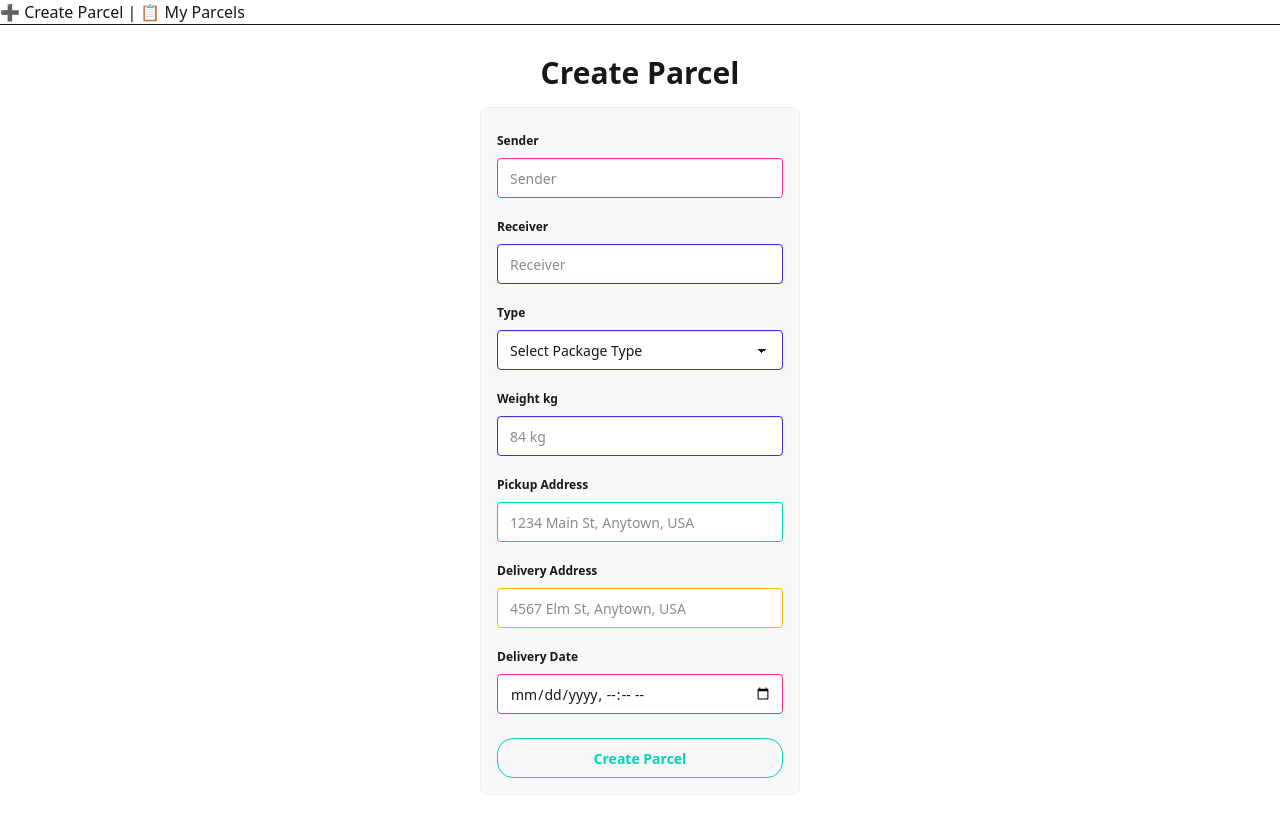
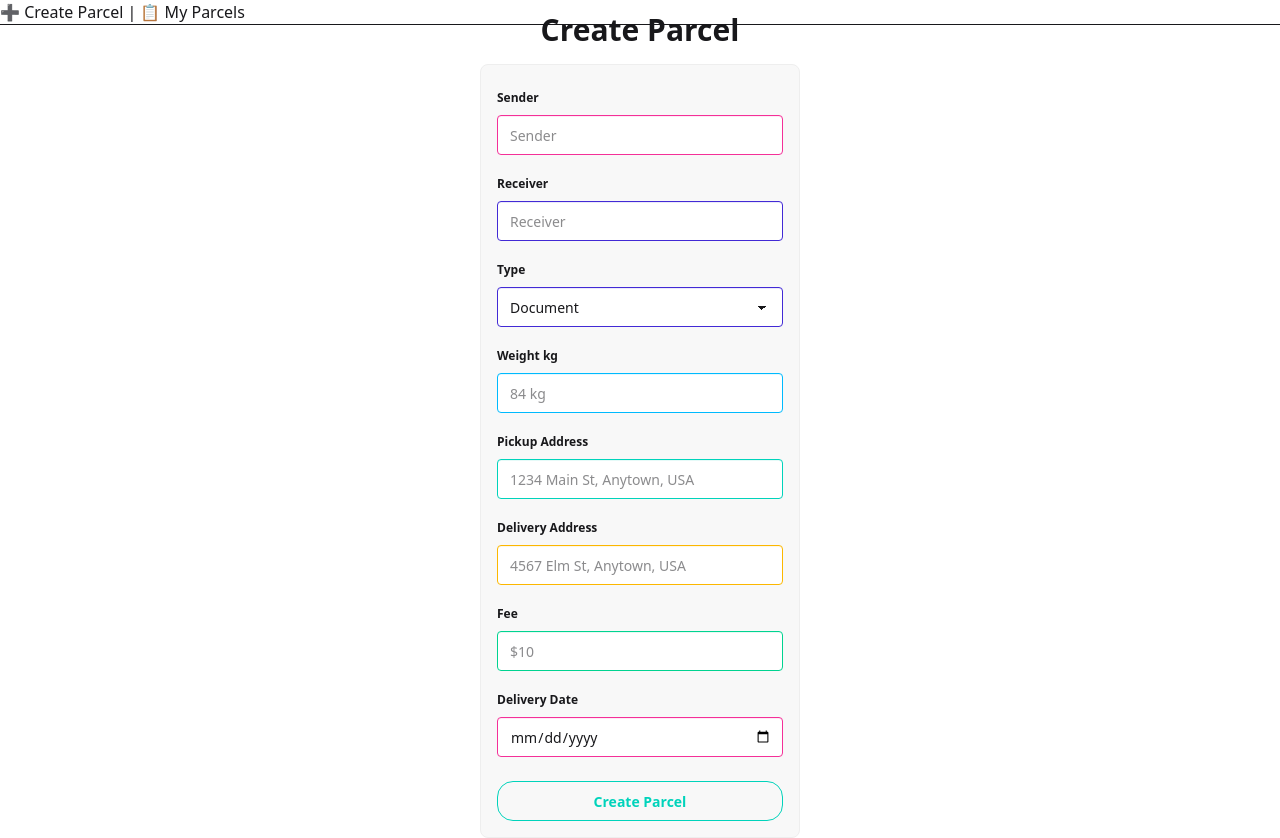
Before and after one commit to DexZed/bookish-bassoon, a React (Vite) app in the folder assignment-6/: page /sender/create in a window 1280 px wide. Built offline with nearby package versions, Linux system fonts and the light colour scheme.

Commit message:
fixed bs type errors

```diff
--- a/assignment-6/src/pages/Register.tsx
+++ b/assignment-6/src/pages/Register.tsx
@@ -1,8 +1,9 @@
 import { useForm, type SubmitHandler } from "react-hook-form";
 import { zodResolver } from "@hookform/resolvers/zod";
 import InputLayout from "../components/InputLayout";
-import SelectorLayout from "../components/selectorLayout";
+
 import { RegistrationSchema, type RegistrationFields } from "../interfaces/interfaces";
+import SelectorLayout from "../components/SelectorLayout";
 
 type Props = {};
 // TODO: Add api calls and sweet alert
@@ -36,7 +37,7 @@ function Register({}: Props) {
         >
           <InputLayout
             description="Name"
-            errorDescription={`${errors.name?.message}`}
+            errorDescription={errors.name &&`${errors.name?.message}`}
           >
             <input
               {...register("name")}
@@ -47,7 +48,7 @@ function Register({}: Props) {
           </InputLayout>
           <InputLayout
             description="Email"
-            errorDescription={`${errors.email?.message}`}
+            errorDescription={errors.email &&`${errors.email?.message}`}
           >
             <input
               {...register("email")}
@@ -58,7 +59,7 @@ function Register({}: Props) {
           </InputLayout>
           <InputLayout
             description="Password"
-            errorDescription={`${errors.password?.message}`}
+            errorDescription={errors.password && `${errors.password?.message}`}
           >
             <input
               {...register("password")}
@@ -69,7 +70,7 @@ function Register({}: Props) {
           </InputLayout>
           <SelectorLayout
             description="Role"
-            errorDescription={`${errors.role?.message}`}
+            errorDescription={errors.role && `${errors.role?.message}`}
           >
             <select
               {...register("role")}
--- a/assignment-6/src/pages/Sender/CreateParcel.tsx
+++ b/assignment-6/src/pages/Sender/CreateParcel.tsx
@@ -1,9 +1,9 @@
-// TODO: ADD styling and functionality
+
 
 import { zodResolver } from "@hookform/resolvers/zod";
 import { useForm, type SubmitHandler } from "react-hook-form";
 import InputLayout from "../../components/InputLayout";
-import SelectorLayout from "../../components/selectorLayout";
+import SelectorLayout from "../../components/SelectorLayout";
 import { ParcelSchema, type ParcelFields } from "../../interfaces/interfaces";
 
 type Props = {};
@@ -17,14 +17,14 @@ function CreateParcels({}: Props) {
   } = useForm<ParcelFields>({
     resolver: zodResolver(ParcelSchema),
   });
-  const onSubmit: SubmitHandler<ParcelFields> = async (data) => {
+  const onSubmit: SubmitHandler<ParcelFields> = (data) => {
+    // TODO: ADD api functionality and notifications from sweet alert
     try {
-      await new Promise((resolve) => setTimeout(resolve, 1000));
       console.log(data);
-
     } catch (error) {
       setError("root", {
-        message: "Random error message",
+        type: "manual",
+        message: "Something went wrong",
       });
     }
   };
@@ -45,29 +45,31 @@ function CreateParcels({}: Props) {
               type="text"
               className="input input-secondary"
               placeholder="Sender"
+              required
             />
           </InputLayout>
           <InputLayout
             description="Receiver"
-            errorDescription={ errors.receiver && `${errors.receiver?.message}`}
+            errorDescription={errors.receiver && `${errors.receiver?.message}`}
           >
             <input
               {...register("receiver")}
               type="text"
               className="input input-primary"
               placeholder="Receiver"
+              required
             />
           </InputLayout>
           <SelectorLayout
             description="Type"
-            errorDescription={ errors.type && `${errors.type?.message}`}
+            errorDescription={errors.type && `${errors.type?.message}`}
           >
             <select
               {...register("type")}
               className="select select-primary w-full"
-              defaultValue={"Select Package Type"}
+              required
             >
-              <option disabled={true}>Select Package Type</option>
+              <option disabled>Select Package Type</option>
               <option value={"Document"}>Document</option>
               <option value={"Box"}>Box</option>
               <option value={"Fragile"}>Fragile</option>
@@ -79,32 +81,50 @@ function CreateParcels({}: Props) {
             errorDescription={errors.weight && `${errors.weight?.message}`}
           >
             <input
-              {...register("weight",{valueAsNumber: true})}
+              {...register("weight", { valueAsNumber: true })}
               type="number"
-              className="input input-primary"
+              className="input input-info"
               placeholder="84 kg"
+              required
+              min={0}
             />
           </InputLayout>
           <InputLayout
             description="Pickup Address"
-            errorDescription={ errors.pickupAddress && `${errors.pickupAddress?.message}`}
+            errorDescription={
+              errors.pickupAddress && `${errors.pickupAddress?.message}`
+            }
           >
             <input
               {...register("pickupAddress")}
               type="text"
               className="input input-accent"
               placeholder="1234 Main St, Anytown, USA"
+              required
             />
           </InputLayout>
           <InputLayout
             description="Delivery Address"
-            errorDescription={errors.deliveryAddress && `${errors.deliveryAddress?.message}`}
+            errorDescription={
+              errors.deliveryAddress && `${errors.deliveryAddress?.message}`
+            }
           >
             <input
               {...register("deliveryAddress")}
               type="text"
               className="input input-warning"
               placeholder="4567 Elm St, Anytown, USA"
+              required
+            />
+          </InputLayout>
+          <InputLayout description="Fee" errorDescription={errors.fee && `${errors.fee?.message}`}>
+            <input
+              {...register("fee", { valueAsNumber: true })}
+              type="number"
+              className="input input-success"
+              placeholder="$10"
+              required
+              min={0}
             />
           </InputLayout>
           <InputLayout
@@ -114,10 +134,12 @@ function CreateParcels({}: Props) {
             }
           >
             <input
-              {...register("deliveryDate",{valueAsDate: true})}
-              type="datetime-local"
+              {...register("deliveryDate",{valueAsDate:true})}
+              type="date"
               className="input input-secondary"
-              placeholder="dd/mm/yyyy hh:mm"
+              placeholder="dd/mm/yyyy"
+              required
+              min={new Date().toISOString().split("T")[0]}
             />
           </InputLayout>
           <div className="mt-3">
```
